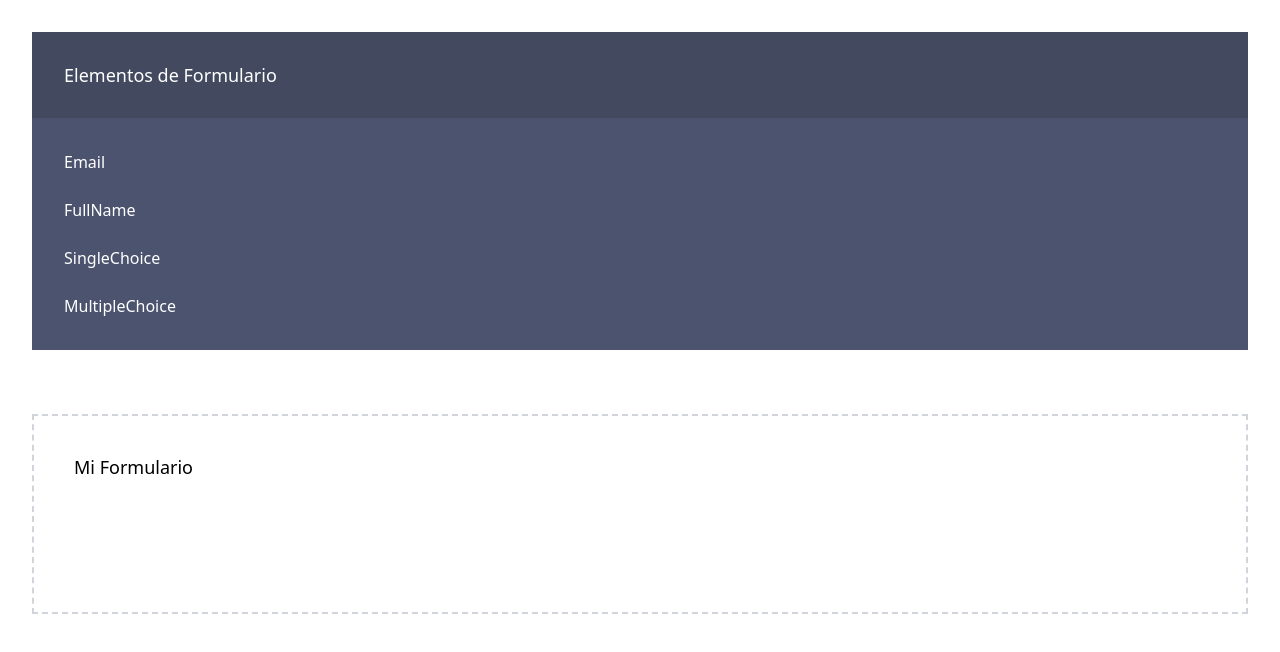
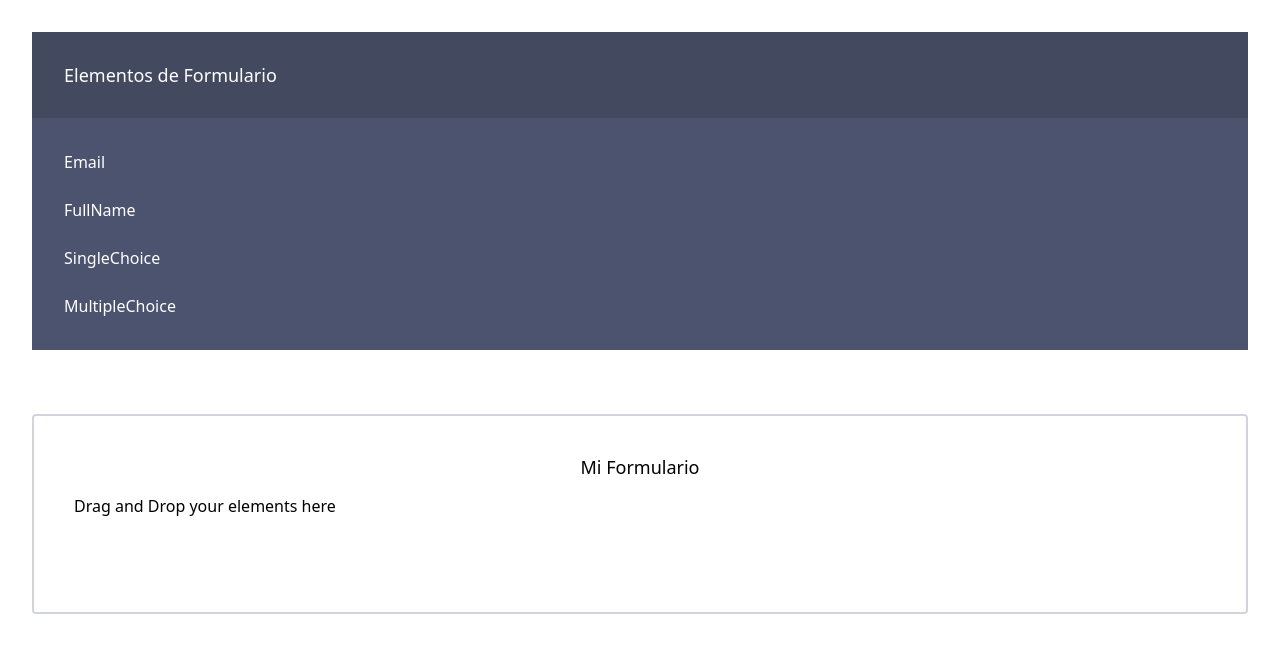
Before and after one commit to javub25/formup-live-app, a React (Vite) app: page / in a window 1280 px wide. Shown: the top 652 px of the page. Built offline with nearby package versions, Linux system fonts and the light colour scheme.

Commit message:
feat(droppable): add droppable elements

```diff
--- a/src/App.tsx
+++ b/src/App.tsx
@@ -2,18 +2,31 @@ import { FieldLibrary } from "@/components/FieldLibrary/FieldLibrary"
 import { FormBuilder } from "@/components/FormBuilder/FormBuilder"
 import { DndContext} from "@dnd-kit/core"
 import { handleDragStart, handleDragOver, handleDragEnd } from "@/utils/Draggable/Events/handleEvents"
+import { useActiveDraggable } from "@/hooks/ActiveDraggable/useActiveDraggable.tsx"
+import { useOverDroppable } from "@/hooks/OverDroppable/useOverDroppable"
+import { useDroppableItems } from "@/hooks/DroppableItems/useDroppableItems"
+
 
 function App() {
+
+  const {activeDraggable, setActiveDraggable} = useActiveDraggable();
+  const {id} = activeDraggable;
+  const {IsOverDroppable, setIsOverDroppable} = useOverDroppable();
+  const {DroppableItems, setDroppableItems} = useDroppableItems()
+
+  console.log(DroppableItems);
+
   return (
     <main>
-      {/*Context to share data between Draggable (FielLibrary) and Droppable (FormBuilder)*/}
         <DndContext
-              onDragStart={handleDragStart}
-              onDragOver={handleDragOver}
-              onDragEnd={handleDragEnd}>
-              <FieldLibrary />
-              <FormBuilder />
-        </DndContext>
+            onDragStart={(e) => handleDragStart(e, setActiveDraggable)}
+            onDragOver={(e) => handleDragOver(e, setIsOverDroppable)}
+            onDragEnd={(e) => handleDragEnd(e, setIsOverDroppable, setDroppableItems)}>
+
+            <FieldLibrary />
+            <FormBuilder IsOver={IsOverDroppable} DroppableItems={DroppableItems}/>
+            <p>{id}</p>
+          </DndContext>
     </main>
   )
 }
--- /dev/null
+++ b/src/components/Droppable/DroppableList.tsx
@@ -0,0 +1,19 @@
+import {Email} from "@/components/Fields/Email";
+import {FullName} from "@/components/Fields/FullName";
+import { SingleChoice } from "@/components/Fields/SingleChoice";
+import { MultipleChoice } from "@/components/Fields/MultipleChoice";
+import { DroppableListType } from "@/types/Droppable/DroppableType";
+
+export const DroppableList = (props: DroppableListType) => {
+    const {label} = props;
+
+    const fields: {[key: string]: React.ReactElement} = {
+        "Email": <Email />,
+        "FullName": <FullName />,
+        "SingleChoice": <SingleChoice />,
+        "MultipleChoice": <MultipleChoice />
+    }
+    const CurrentDroppable = () => fields[label];
+
+    return <CurrentDroppable />
+}
--- a/src/components/FormBuilder/FormBuilder.tsx
+++ b/src/components/FormBuilder/FormBuilder.tsx
@@ -1,14 +1,29 @@
 import { useCreateDroppable } from "@/hooks/CreateDroppable/useCreateDroppable";
-export const FormBuilder = () => {
+import { DroppableType } from "@/types/Droppable/DroppableType";
+import { DroppableList } from "@/components/Droppable/DroppableList";
+
+export const FormBuilder = ({IsOver, DroppableItems}: DroppableType) => {
 
     const {setNodeRef} = useCreateDroppable();
 
     return (
         <div ref={setNodeRef} className="p-8">
-            <article className="border-2 border-dashed border-gray-300 p-2 min-h-[200px]">
+            <article className={`${IsOver ? "border-4 border-green-500": "border-2 border-gray-300"} p-2 min-h-[200px] rounded-sm`}>
                 <header className="p-8">
-                    <h1 className="form-elements-title">Mi Formulario</h1>
+                    <h1 className="form-elements-title text-center">Mi Formulario</h1>
+                    {!IsOver && <p className="form-elements-description mt-4">Drag and Drop your elements here</p>}
                 </header>
+
+                <section>
+                    {DroppableItems.map((item) => {
+                        return (
+                              <div key={item.id} className="p-4">
+                                  <DroppableList id={item.id} label={item.label} />
+                              </div>
+                            );
+                        })
+                    }
+                </section>
             </article>
         </div>
     )
--- /dev/null
+++ b/src/hooks/DroppableItems/useDroppableItems.tsx
@@ -0,0 +1,8 @@
+import {useState} from "react";
+import { DroppableItems } from "@/types/Droppable/DroppableType"
+
+export const useDroppableItems = () => {
+    const [DroppableItems, setDroppableItems] = useState<DroppableItems>([])
+
+    return {DroppableItems, setDroppableItems}
+}
--- a/src/types/Droppable/DroppableType.tsx
+++ b/src/types/Droppable/DroppableType.tsx
@@ -1,3 +1,9 @@
+import { DraggableItemType } from "@/types/Draggable/DraggableTypes"
+
+export type DroppableItems = DraggableItemType[];
+
 export type DroppableType = {
     IsOver: boolean
+    DroppableItems: DroppableItems
 }
+export type DroppableListType = DraggableItemType
--- a/src/utils/Draggable/Events/handleEvents.tsx
+++ b/src/utils/Draggable/Events/handleEvents.tsx
@@ -1,10 +1,11 @@
 import { EventsType } from "@/types/DndContext/EventsType";
+import { DraggableList } from "@/models/DraggableList";
 
 //Would be triggered once the user starts dragging an element.
 export const handleDragStart: EventsType["handleDragStart"] = (event, setActiveDraggable)  => {
     //We get the current draggable element id
     const { id } = event.active;
-    setActiveDraggable({ DraggableID: `${id}`});
+    setActiveDraggable({ id: `${id}`});
 };
 //Would be triggered each time the user passes the draggable component over the container to be dropped.
 export const handleDragOver: EventsType["handleDragOver"] = (event, setIsOverDroppable) => {
@@ -13,11 +14,17 @@ export const handleDragOver: EventsType["handleDragOver"] = (event, setIsOverDro
     setIsOverDroppable(over?.id!==undefined && true);
 };
 //Would be triggered when the user leaves the draggable component on a part of the screen or on the droppable component.
-export const handleDragEnd: EventsType["handleDragEnd"] = (event, setIsOverDroppable) => {
+export const handleDragEnd: EventsType["handleDragEnd"] = (event, setIsOverDroppable, setDroppableItems) => {
     //We get droppable and draggable id
     const {active, over} = event;
-    setIsOverDroppable(false)
+    setIsOverDroppable(false);
 
-    console.log("Draggable dropped", active.id);
-    console.log("Droppable id", over?.id);
+    if(over?.id!==undefined)
+    {
+        const currentDraggable = DraggableList.find((draggable) => draggable.id === active.id);
+
+
+        if(currentDraggable)
+            setDroppableItems(oldDroppable => [...oldDroppable, currentDraggable]);
+    }
 };
```
Also changed, not shown: src/types/DndContext/EventsType.tsx (+5 -2 lines).
